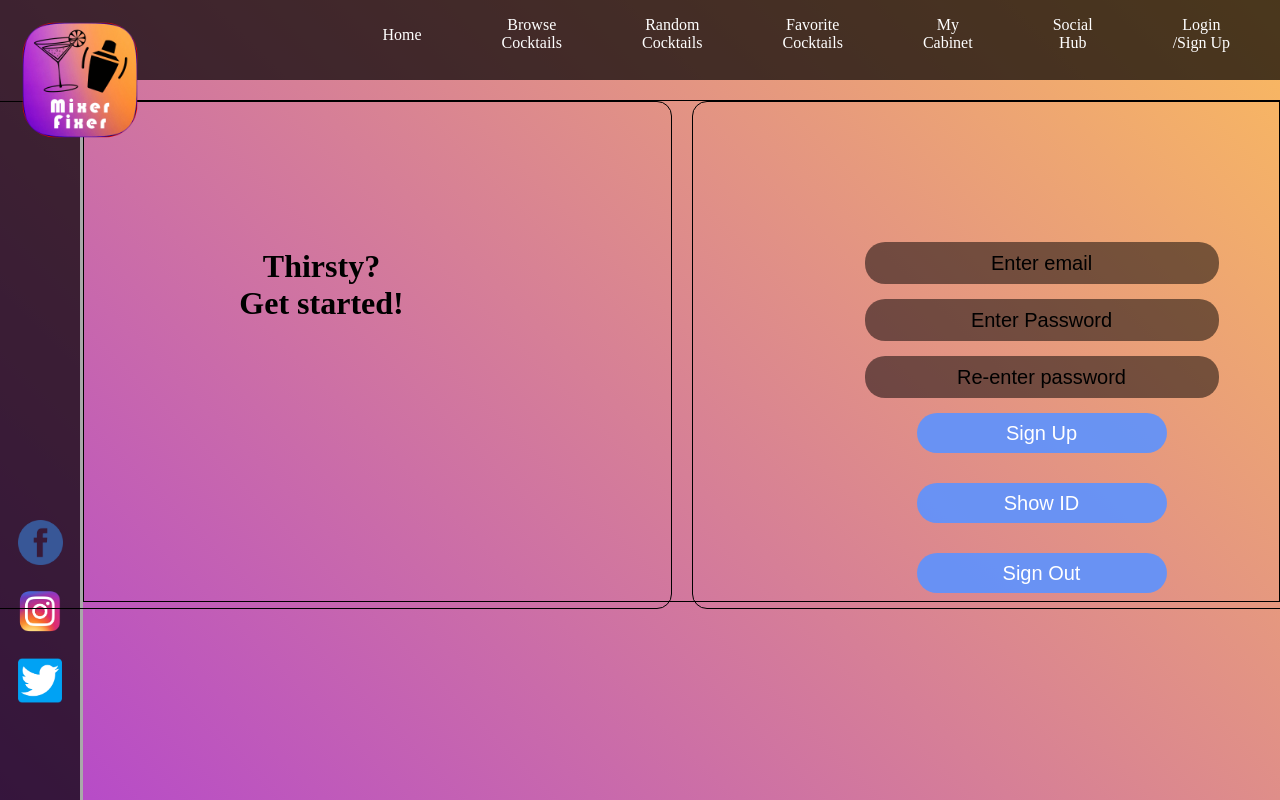
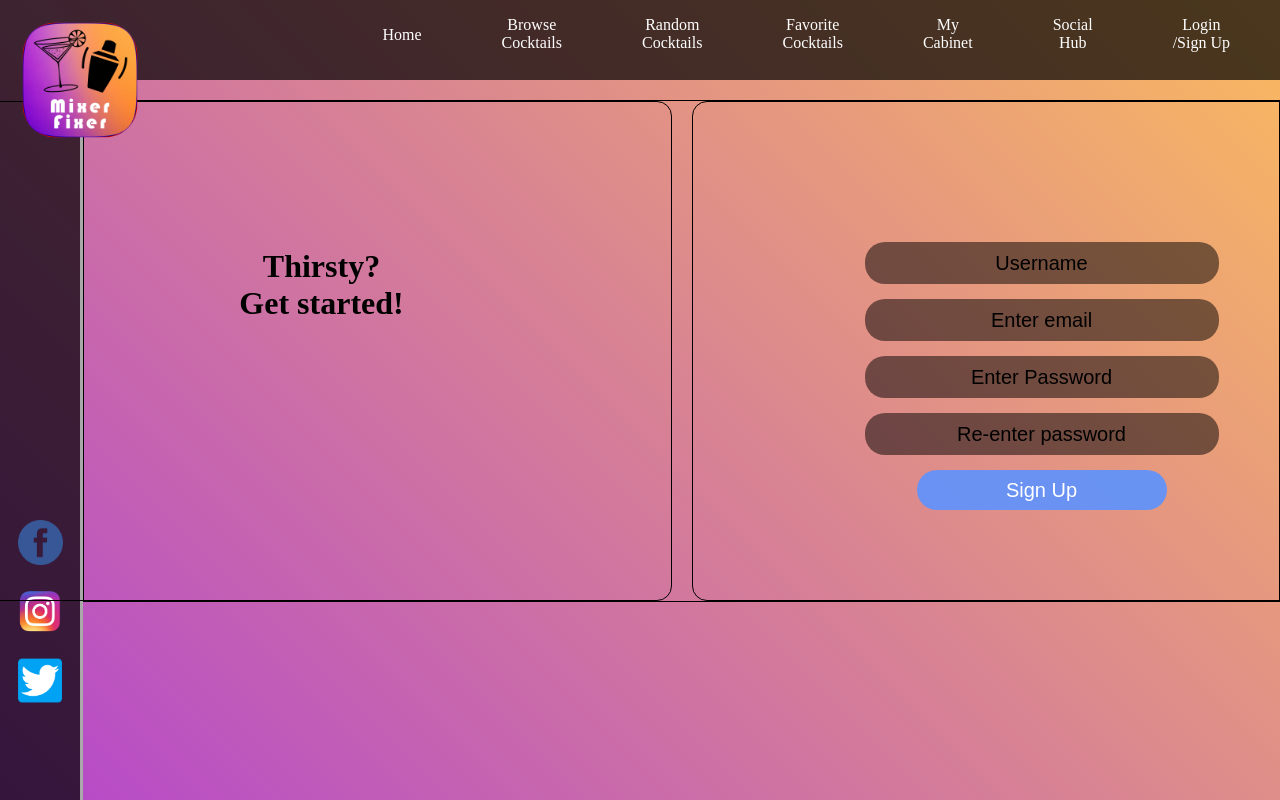
Before and after one commit to SethZygner/mixerFixer, a Vue app in the folder testing/: page /logInSignUp in a window 1280 px wide. Shown: the top 800 px of the page. Built offline with nearby package versions, Linux system fonts and the light colour scheme; no server answers.

Commit message:
Quick Update

```diff
--- a/testing/src/components/MultipleIngredientCocktailSearch.vue
+++ b/testing/src/components/MultipleIngredientCocktailSearch.vue
@@ -2,6 +2,7 @@
 //Imports
 import {reactive, ref} from "vue";
 import fire from "../firebase.js";
+
 
 
 //Variables
--- a/testing/src/views/BrowseCocktails.vue
+++ b/testing/src/views/BrowseCocktails.vue
@@ -1,7 +1,7 @@
 
 <script setup>
-import CocktailSearchForm from "../components/CocktailSearchForm.vue";
 import Multiple from "../components/MultipleIngredientCocktailSearch.vue";
+import RandomCocktail from "../components/RandomCocktail.vue";
 
 
 document.title = "Browse Cocktails";
--- a/testing/src/views/LoginSignUp.vue
+++ b/testing/src/views/LoginSignUp.vue
@@ -9,38 +9,38 @@ import fire from "../firebase.js";
 import {onMounted, reactive, ref} from "vue";
 
 const email = ref("");
+const userName = ref("");
 const password = ref("");
 const rePass = ref("");
 const router = useRouter();
-//Sign Up a New User
+
+//Sign Up a New User and go
+//to the home page
 function signUp(){
+  if(userName.value.trim() !== ""){
     if(password.value !== rePass.value){
       alert("Password didn't match! Try again.")
-  }else{
+    } else{
       fire.newUser(email.value, password.value);
       let auth = fire.auth;
       onAuthStateChanged(auth, ()=>{
         console.log("New user added: " + auth.currentUser.uid);
-      fire.addUser({name:"Seth"});
+        fire.addUser({
+          username:userName.value,
+          email: email.value
+        });
         email.value ="";
         password.value="";
         router.push('/');
       })
-
-
+    }
+  }else{
+    alert("No username entered!");
   }
 }
 
 function signOut(){
   fire.signOut();
-}
-
-function returnId(){
-  if(fire.auth.currentUser === null){
-    console.log("No User Signed In")
-  }else {
-    console.log(fire.auth.currentUser.uid);
-  }
 }
 </script>
 
@@ -51,6 +51,8 @@ function returnId(){
     </div>
 
     <div class="rightSide">
+      <input type="text" v-model="userName" placeholder="Username">
+      <br>
       <input type="email" v-model="email" placeholder="Enter email">
       <br>
       <input type="password" v-model="password" placeholder="Enter Password">
@@ -58,10 +60,6 @@ function returnId(){
       <input type="password" v-model="rePass" placeholder="Re-enter password">
       <br>
       <button @click="signUp">Sign Up</button>
-      <br>
-      <button @click="returnId">Show ID</button>
-      <br>
-      <button @click="signOut">Sign Out</button>
     </div>
   </div>
 
@@ -123,4 +121,9 @@ button:hover{
   cursor: pointer;
 }
 
+#consent{
+  border: 1px black solid;
+}
+
+
 </style>
```
Lines whose indentation alone changed are shown as unchanged.
